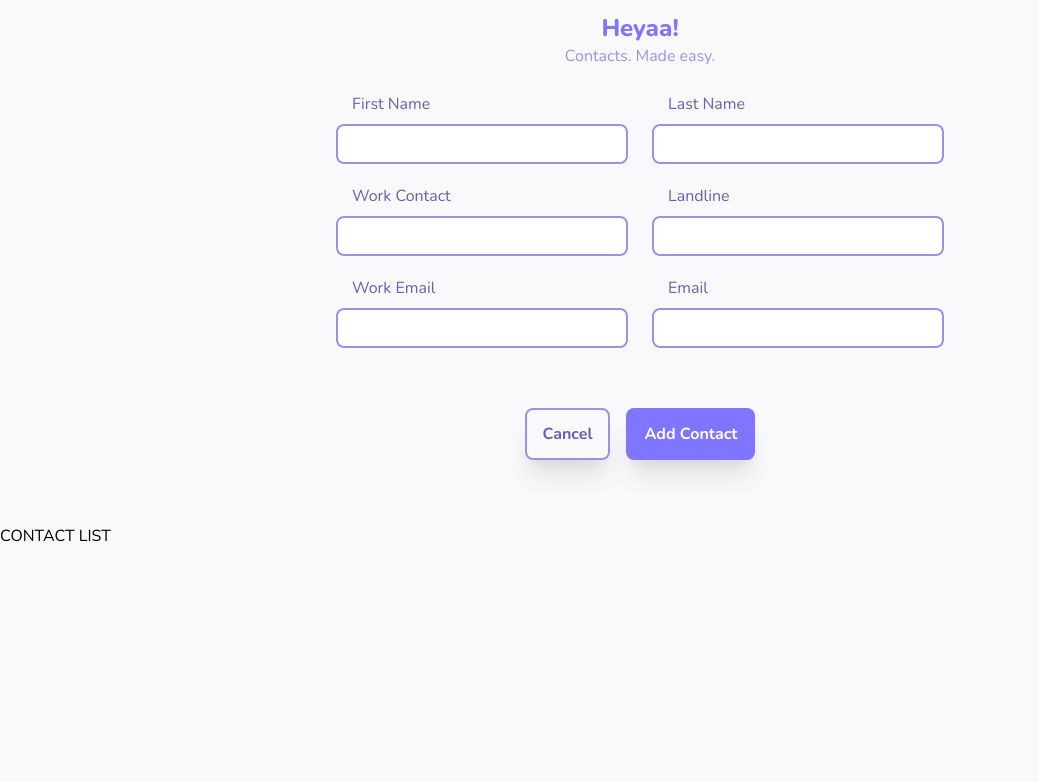
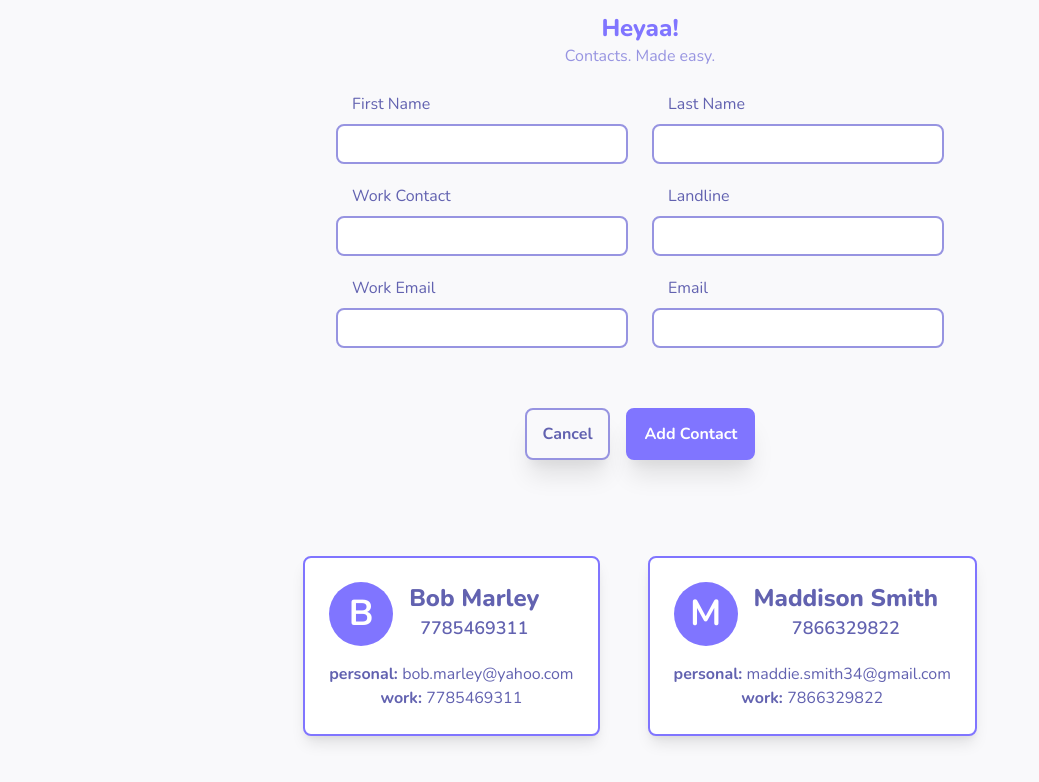
Before and after one commit to supriya-kotturu/heya, a React (Create React App) app: page / in a window 1280 px wide. Shown: the top 782 px of the page, without its empty margins (0-1039 px from the left). Built offline with nearby package versions, Linux system fonts and the light colour scheme.

Commit message:
feat : contactList for details added through form
> add and style Card component
> add ContactList to render the Card for every contact entry
> add capitalize function to capitalize the first and last name
    in the ContactForm

```diff
--- a/src/components/ContactForm.jsx
+++ b/src/components/ContactForm.jsx
@@ -35,13 +35,18 @@ const ContactForm = () => {
     email: (e) => dispatch(setEmail(e.target.value)),
   };
 
+  const capitalize = (name) => {
+    const lower = name.toLowerCase();
+    return name[0].toUpperCase() + lower.slice(1);
+  };
+
   const handleSubmit = (e) => {
     e.preventDefault();
 
     const newContact = {
       id: uuid(),
-      firstName: firstName,
-      lastName: lastName,
+      firstName: capitalize(firstName),
+      lastName: capitalize(lastName),
       workPhone: workPhone,
       landline: landline,
       workEmail: workEmail,
--- a/src/components/ContactsList.jsx
+++ b/src/components/ContactsList.jsx
@@ -1,14 +1,38 @@
-import React from "react";
+// import PropTypes from "prop-types";
 import { useSelector } from "react-redux";
-import PropTypes from "prop-types";
+
+import Card from "./UI/Card";
 
 const ContactsList = (props) => {
   const contactList = useSelector((state) => state.contacts.contactList);
   console.log("list: ", contactList);
-
-  return <div>CONTACT LIST</div>;
+  //  grid grid-flow-row place-items-center grid-gap-2 md:grid-cols-2 lg:grid-cols-4
+  return (
+    <div className="mx-auto p-2 w-4/5 flex flex-row flex-wrap justify-center ">
+      {contactList.map(
+        ({
+          id,
+          firstName,
+          lastName,
+          landline,
+          workPhone,
+          workEmail,
+          email,
+        }) => (
+          <Card
+            key={id}
+            name={firstName + " " + lastName}
+            workPhone={workPhone}
+            landline={landline}
+            workEmail={workEmail}
+            email={email}
+          />
+        )
+      )}
+    </div>
+  );
 };
 
-ContactsList.propTypes = {};
+// ContactsList.propTypes = {};
 
 export default ContactsList;
--- a/src/components/UI/Card.jsx
+++ b/src/components/UI/Card.jsx
@@ -1,27 +1,45 @@
-import React from "react";
+import PropTypes from "prop-types";
+const Card = ({ name, workPhone, landline, workEmail, email }) => {
+  return (
+    <div className="bg-white border-2 border-blue-002  p-6  shadow-lg rounded-lg m-6">
+      <div className="flex flex-row">
+        <div className="text-4xl  w-16 h-16 p-3 mr-4 mb-4 text-white bg-blue-002 rounded-full font-bold item- text-center">
+          {name[0].toUpperCase()}
+        </div>
 
-const Card = () => {
-  return (
-    <div className="bg-white-01 border-2 border-blue-002  p-6 rounded-lg m-6">
-      <p>
-        <h1 className="text-3xl font-light ">
-          Lorem ipsum dolor sit amet consectetur adipisicing elit. Corporis,
-          neque?
-        </h1>
-        Lorem ipsum dolor, sit amet consectetur adipisicing elit. Voluptates
-        distinctio molestias quidem neque architecto? Ab neque sed amet soluta
-        libero dolores mollitia deserunt animi quaerat, quod modi temporibus
-        nulla quos.
-      </p>
-      <p>
-        NAME OJNE <br /> 78136679
-      </p>
-      <div className=" p-3 text-medium-02 rounded-lg  m-3">
-        Lorem ipsum dolor sit amet consectetur adipisicing elit. Illum id,
-        laborum dolores quam fuga obcaecati? Vero incidunt quia corrupti hic.
+        <div className="text-medium-02 text-center font-semibold">
+          <h1 className="text-2xl font-extrabold text-center">{name}</h1>
+          <h2 className="text-lg text-center">
+            {landline ? landline : workPhone}
+          </h2>
+        </div>
+      </div>
+      <div className="text-center">
+        {(landline || email) && (
+          <p className="text-medium-02">
+            <span className="font-bold">personal: </span>
+            {email || landline}
+          </p>
+        )}
+
+        {(workPhone || workEmail) && (
+          <p className="text-medium-02">
+            <span className="font-bold">work: </span>
+            {workEmail && workEmail} {workEmail && <br />}
+            {workPhone}
+          </p>
+        )}
       </div>
     </div>
   );
 };
 
+Card.propTypes = {
+  name: PropTypes.string,
+  workPhone: PropTypes.string,
+  landline: PropTypes.string,
+  workEmail: PropTypes.string,
+  email: PropTypes.string,
+};
+
 export default Card;
```
